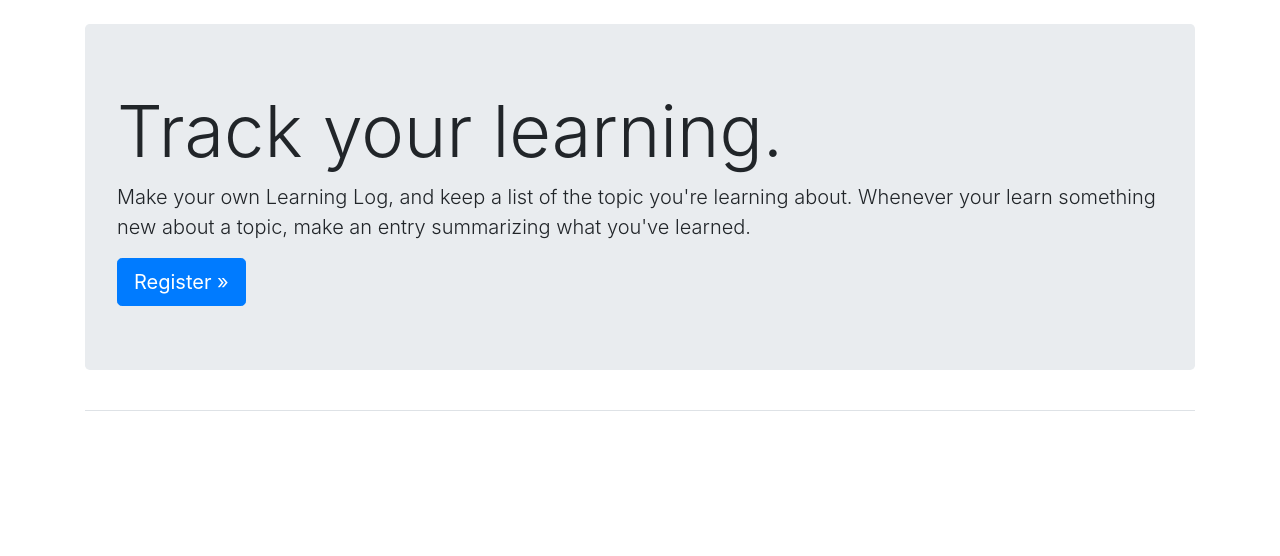
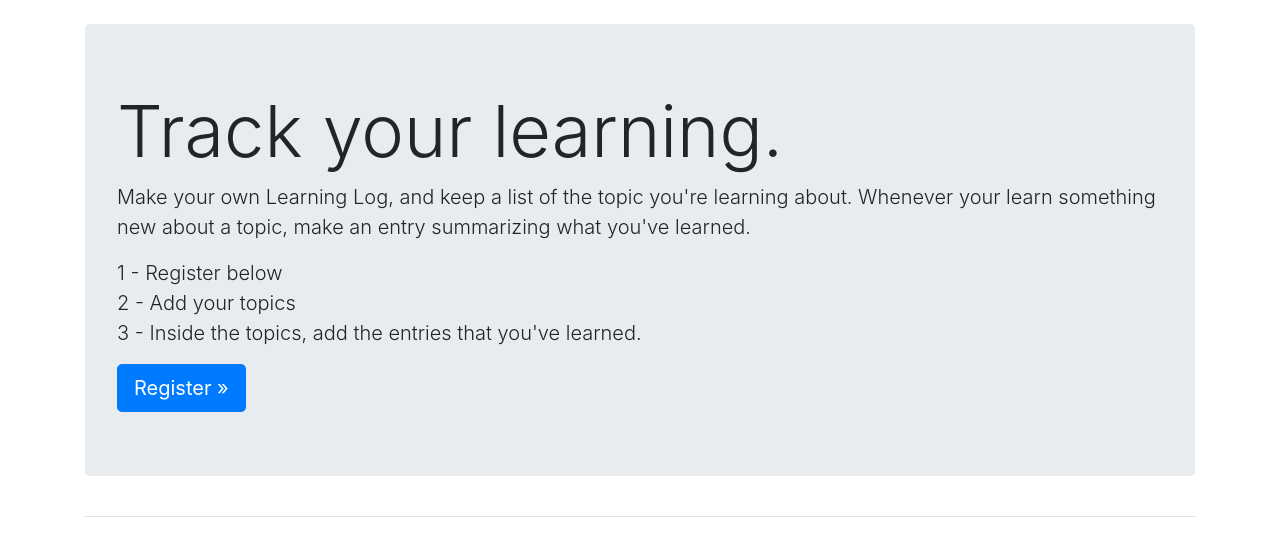
Before and after one commit to mvr-garcia/learning-log, a Django app: page / in a window 1280 px wide. Shown: the part 58-614 px from the top of the page. Run offline with Django 3.2, Linux system fonts and the light colour scheme; some libraries are stand-ins or nearby versions.

Commit message:
Include the boolean field in Topic model

```diff
--- a/learning_log/settings/base.py
+++ b/learning_log/settings/base.py
@@ -24,7 +24,7 @@ BASE_DIR = Path(__file__).resolve().parent.parent.parent
 SECRET_KEY = 'p*lgg4zl0z-&m%t0=zgym5f(furhzeb066boou^2_1-sllut7o'
 
 # SECURITY WARNING: don't run with debug turned on in production!
-DEBUG = True
+DEBUG = False
 
 ALLOWED_HOSTS = []
 
--- a/learning_logs/forms.py
+++ b/learning_logs/forms.py
@@ -5,8 +5,8 @@ from .models import Topic, Entry
 class TopicForm(forms.ModelForm):
     class Meta:
         model = Topic
-        fields = ['text']
-        labels = {'text': ''}
+        fields = ['text', 'public']
+        labels = {'text': '', 'public': "Tick to set to public"}
 
 
 class EntryForm(forms.ModelForm):
--- a/learning_logs/models.py
+++ b/learning_logs/models.py
@@ -7,6 +7,7 @@ class Topic(models.Model):
     text = models.CharField(max_length=200)
     date_added = models.DateTimeField(auto_now_add=True)
     owner = models.ForeignKey(User, on_delete=models.CASCADE)
+    public = models.BooleanField(default=False)
 
     def __str__(self):
         """Return a string representation of the model."""
--- a/learning_logs/templates/learning_logs/index.html
+++ b/learning_logs/templates/learning_logs/index.html
@@ -9,8 +9,18 @@
             topic you're learning about. Whenever your learn something new
             about a topic, make an entry summarizing what you've learned.</p>
 
-        <a class="btn btn-lg btn-primary" href="{% url 'users:register' %}"
-            role="button">Register &raquo;</a>
+        {% if not user.is_authenticated %}
+            <p class="lead">1 - Register below<br>
+            2 - Add your topics<br>
+            3 - Inside the topics, add the entries that you've learned.</p>
+
+            <a class="btn btn-lg btn-primary" href="{% url 'users:register' %}"
+                role="button">Register &raquo;</a>
+        {% else %}
+            <a class="btn btn-lg btn-primary" href="{% url 'learning_logs:topics' %}"
+                role="button">Topics &raquo;</a>
+        {% endif %}
+
     </div>
 
 {% endblock page_header %}
--- a/learning_logs/templates/learning_logs/topics.html
+++ b/learning_logs/templates/learning_logs/topics.html
@@ -1,7 +1,11 @@
 {% extends "learning_logs/base.html" %}
 
 {% block page_header %}
-    <h1>Topics</h1>
+    {% if not user.is_authenticated %}
+        <h1>Public topics</h1>
+    {% else %}
+        <h1>Topics</h1>
+    {% endif %}
 {% endblock page_header %}
 
 {% block content %}
--- a/learning_logs/views.py
+++ b/learning_logs/views.py
@@ -1,5 +1,6 @@
 from django.shortcuts import render, redirect, get_object_or_404
 from django.contrib.auth.decorators import login_required
+from django.db.models import Q
 from django.http import Http404
 from .models import Topic, Entry
 from .forms import TopicForm, EntryForm
@@ -16,10 +17,14 @@ def index(request):
     return render(request, 'learning_logs/index.html')
 
 
-@login_required()
 def topics(request):
     """Show all topics"""
-    topics = Topic.objects.filter(owner=request.user).order_by('date_added')
+    # If the user is authenticated, the user's topic and public topics will be shown
+    if request.user.is_authenticated:
+        topics = Topic.objects.filter(Q(public=True) | Q(owner=request.user)).order_by('date_added')
+    # If not, only the public topics will be shown
+    else:
+        topics = Topic.objects.filter(public=True).order_by('date_added')
     context = {'topics': topics}
     return render(request, 'learning_logs/topics.html', context)
 
@@ -61,7 +66,7 @@ def new_topic(request):
 @login_required()
 def new_entry(request, topic_id):
     """Add a new entry for a particular topic."""
-    topic = Topic.objects.get(id=topic_id)
+    topic = get_object_or_404(Topic, id=topic_id)
 
     # Protect the page. Only the owner must have access
     check_topic_owner(topic, request)
@@ -86,7 +91,7 @@ def new_entry(request, topic_id):
 @login_required()
 def edit_entry(request, entry_id):
     """Edit an existing entry."""
-    entry = Entry.objects.get(id=entry_id)
+    entry = get_object_or_404(Entry, id=entry_id)
     topic = entry.topic
     # Protect the page. Only the owner must have access
     check_topic_owner(topic, request)
```
Also changed, not shown: learning_logs/migrations/0004_topic_public.py (added).
